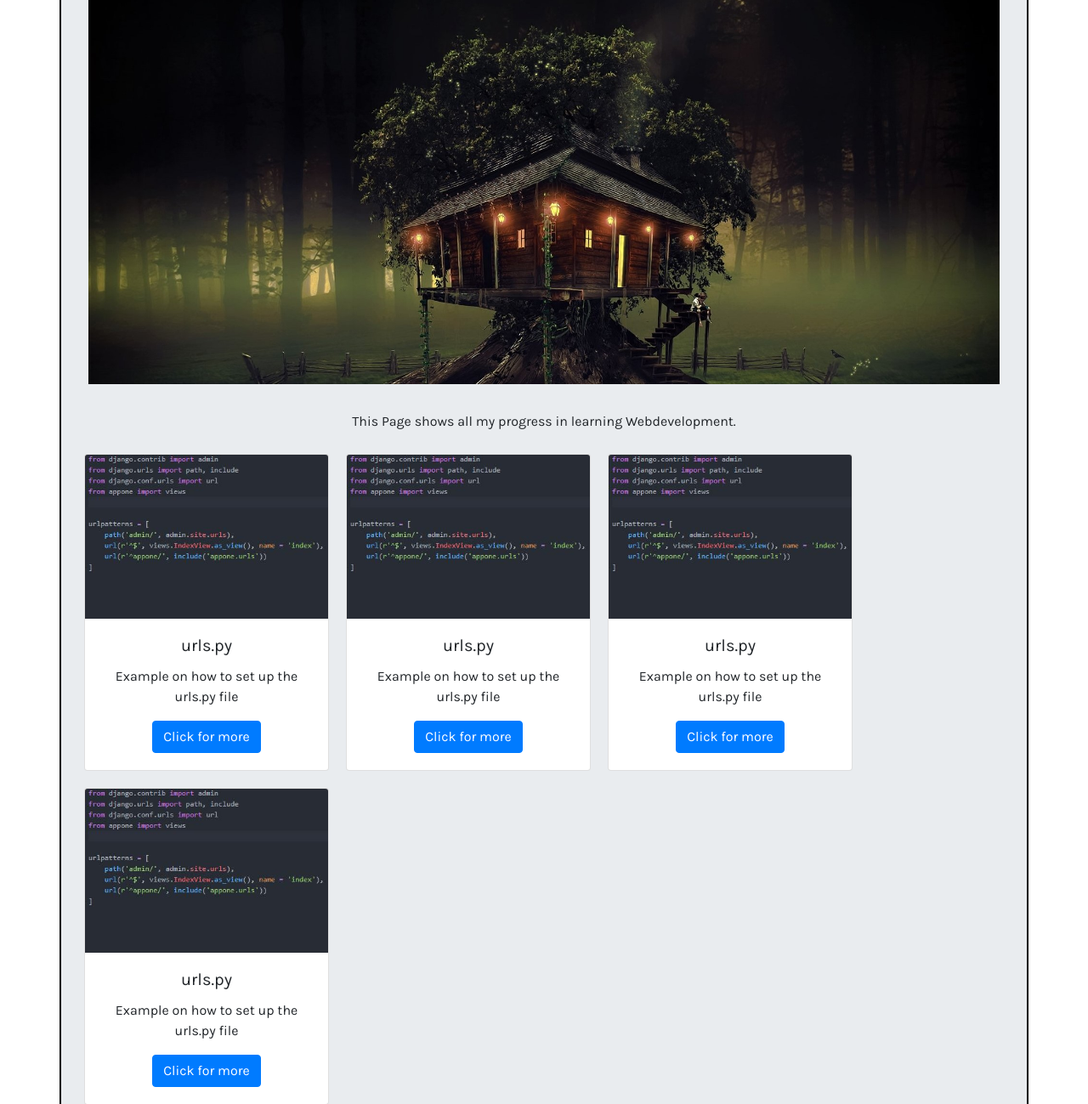
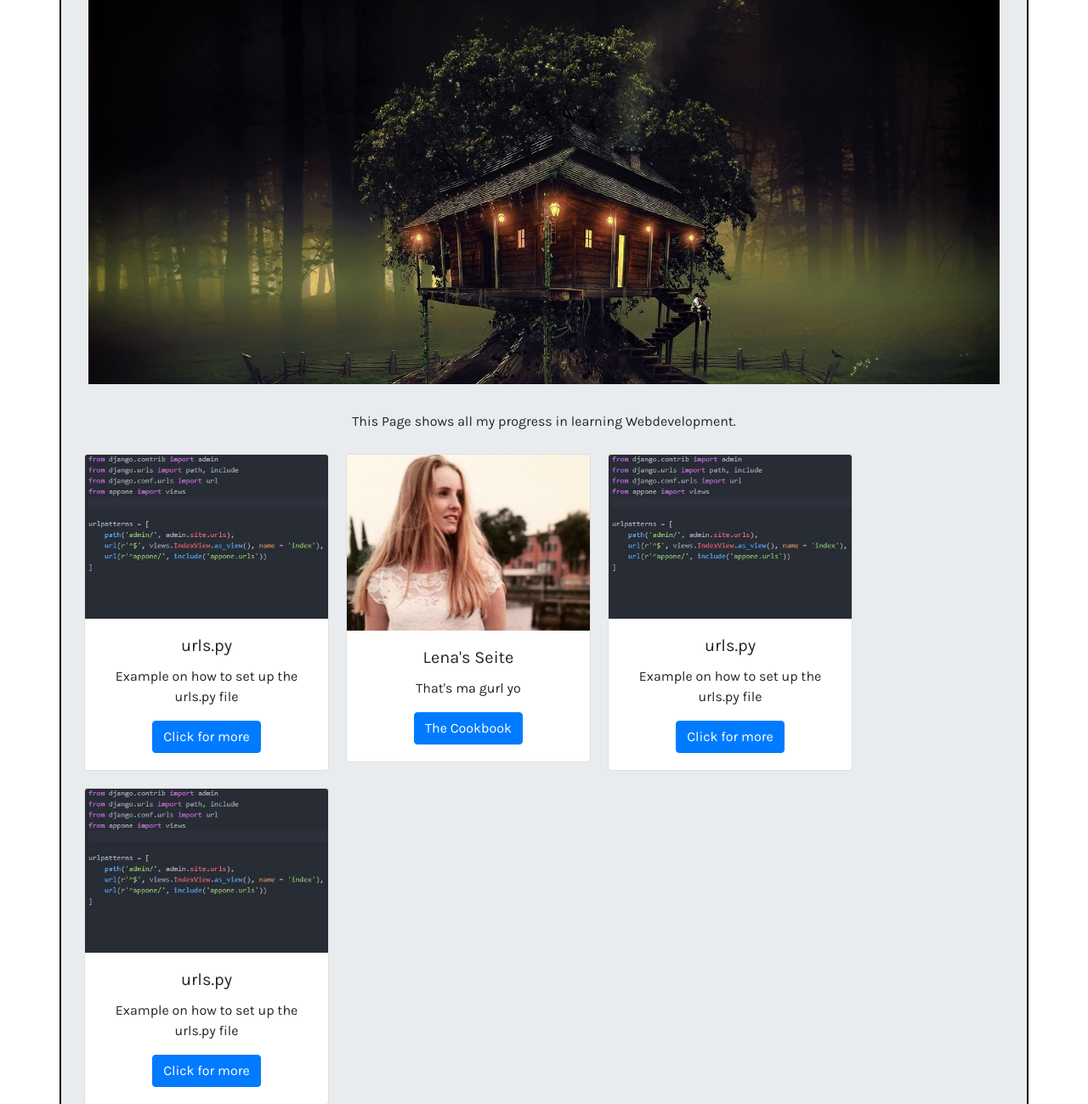
Before and after one commit to FattyDucky2112/TheLindachProject, a Django app: page /appone/what_i_learned/ in a window 1280 px wide. Shown: the part 159-1458 px from the top of the page at 85% size. Run offline with Django 3.2, Linux system fonts and the light colour scheme; some libraries are stand-ins or nearby versions.

Commit message:
lenas cookbook

```diff
--- a/LinPro/Static/css/style.css
+++ b/LinPro/Static/css/style.css
@@ -31,3 +31,9 @@ body{
 .malign{
   text-align: center;
 }
+
+.mimage{
+  border-radius: 20px;
+  border: 2px solid black;
+  width: 80%;
+}
--- a/LinPro/appone/templates/what_i_learned.html
+++ b/LinPro/appone/templates/what_i_learned.html
@@ -19,11 +19,11 @@
 
 
   <div class="card mcard" style="width: 18rem;">
-    <img src="{% static 'images/urls.jpg'%}" class="card-img-top" alt="no image">
+    <img src="{% static 'images/lena.jpg'%}" class="card-img-top" alt="no image">
     <div class="card-body">
-      <h5 class="card-title">urls.py</h5>
-      <p class="card-text">Example on how to set up the urls.py file</p>
-      <a href="{% url "appone:urlinfo" %}" class="btn btn-primary">Click for more</a>
+      <h5 class="card-title">Lena's Seite</h5>
+      <p class="card-text">That's ma gurl yo</p>
+      <a href="{% url "appone:cookbook" %}" class="btn btn-primary">The Cookbook</a>
     </div>
   </div>
 
--- a/LinPro/appone/urls.py
+++ b/LinPro/appone/urls.py
@@ -7,5 +7,6 @@ app_name = 'appone'
 
 urlpatterns = [
     url(r'^what_i_learned/$',views.what_i_learned.as_view(), name = "what_i_learned"),
-    url(r'^urlinfo/$',views.urlinfo.as_view(), name = "urlinfo")
+    url(r'^cookbook/$',views.cookbook.as_view(), name = "cookbook"),
+    url(r'^urlinfo/$',views.urlinfo.as_view(), name = "urlinfo"),
 ]
--- a/LinPro/appone/views.py
+++ b/LinPro/appone/views.py
@@ -9,3 +9,6 @@ class what_i_learned(TemplateView):
 
 class urlinfo(TemplateView):
     template_name = "urlinfo.html"
+
+class cookbook(TemplateView):
+    template_name = "cookbook.html"
```
Also changed, not shown: LinPro/appone/templates/cookbook.html (added, +11 -0 lines), LinPro/Static/images/lena.jpg (added), LinPro/Static/images/pizzaoven.jpg (added).
